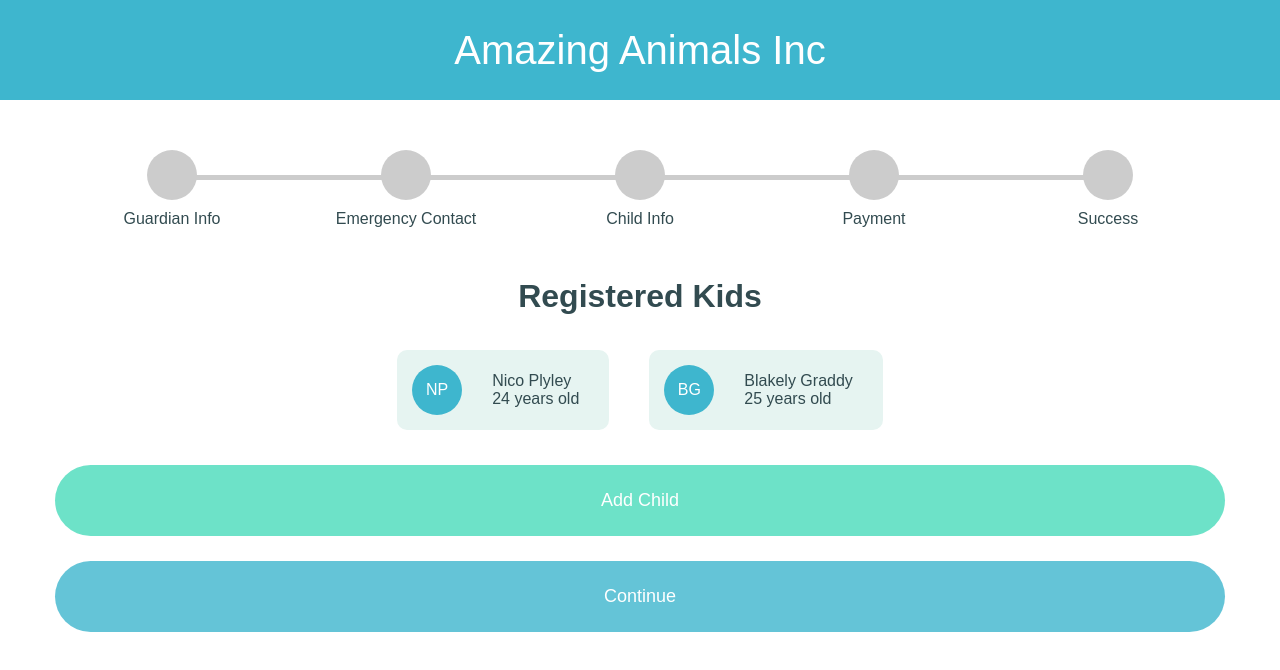
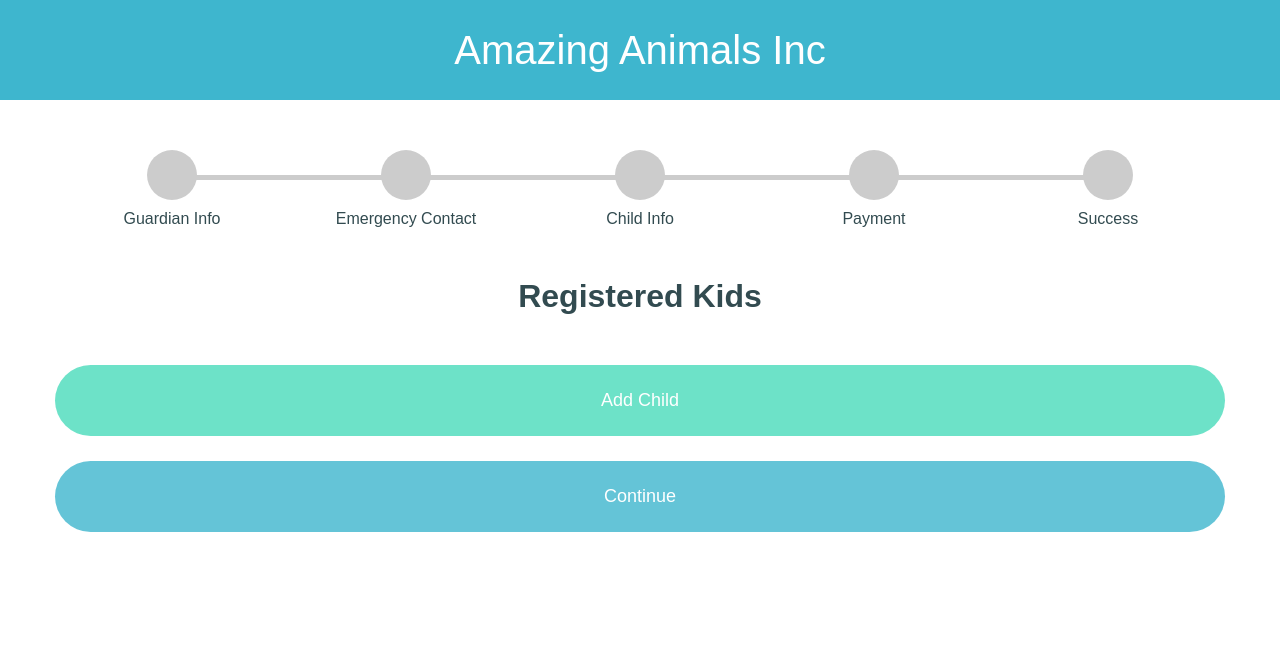
Before and after one commit to luxway/kids-night-out, a React (Create React App) app: page /child in a window 1280 px wide. Shown: the top 670 px of the page. Built offline with nearby package versions, Linux system fonts and the light colour scheme.

Commit message:
Maped child data

```diff
--- a/src/sections/main/ChildrenList.js
+++ b/src/sections/main/ChildrenList.js
@@ -1,24 +1,21 @@
-import React from 'react'
+import React, {useContext} from 'react'
 import {List} from '../../components'
+import {ChildContext} from '../../App'
 
 const ChildrenList = () => {
+    const [child] = useContext(ChildContext)
+
     return (
         <List>
-            <List.Item>
-                <List.Icon>NP</List.Icon>
-                <div>
-                    <List.Name>Nico Plyley</List.Name>
-                    <List.Age>24 years old</List.Age>
-                </div>
-            </List.Item>
-
-            <List.Item>
-                <List.Icon>BG</List.Icon>
-                <div>
-                    <List.Name>Blakely Graddy</List.Name>
-                    <List.Age>25 years old</List.Age>
-                </div>
-            </List.Item>
+            {child.map(data => (
+                <List.Item>
+                    <List.Icon>{data.first_name.charAt(0) + data.last_name.charAt(0)}</List.Icon>
+                    <div>
+                    <List.Name>{data.first_name} {data.last_name}</List.Name>
+                    <List.Age>{data.age} years old</List.Age>
+                    </div>
+                </List.Item>
+            ))}
         </List>
     )
 }
```
